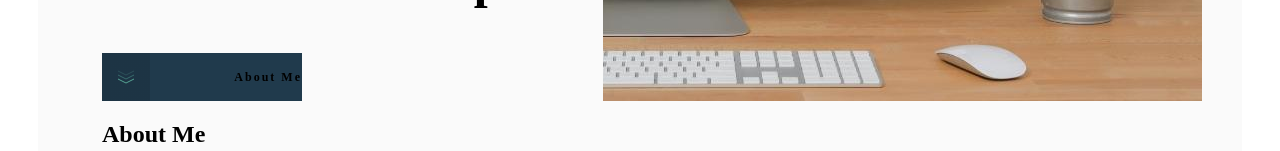
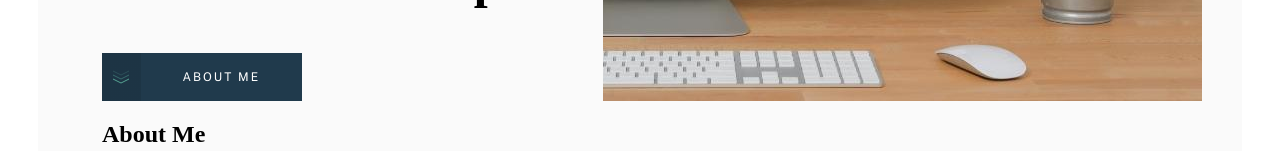
Before and after one commit to Glebkas/portfolio, a React (Create React App) app: page / in a window 1280 px wide. Shown: the part 649-800 px from the top of the page. Built offline with nearby package versions, Linux system fonts and the light colour scheme.

Commit message:
Update homepage-top__button-caption.css

```diff
--- a/src/blocks/homepage-top/__button-caption/homepage-top__button-caption.css
+++ b/src/blocks/homepage-top/__button-caption/homepage-top__button-caption.css
@@ -1,7 +1,14 @@
-.homepage-top__button-caption{
+.homepage-top__button-caption {
+  line-height: 14px;
+  text-align: center;
+  text-transform: uppercase;
+  font-family: "PublicSans";
   font-size: 12px;
-  line-height: 14px;
   letter-spacing: 2px;
-  text-align: center;
-
+  color: white;
+  font-weight: 400;
+  display: flex;
+  align-items: center;
+  width: 100%;
+  justify-content: center;
 }
```
